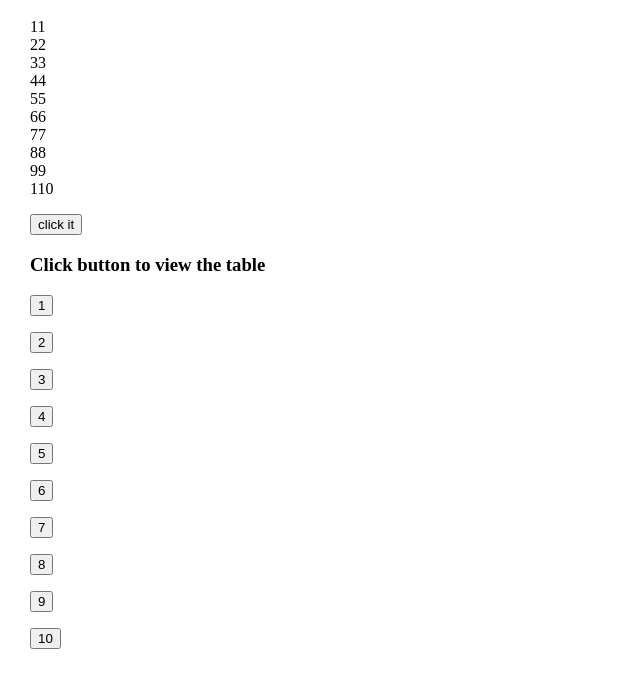
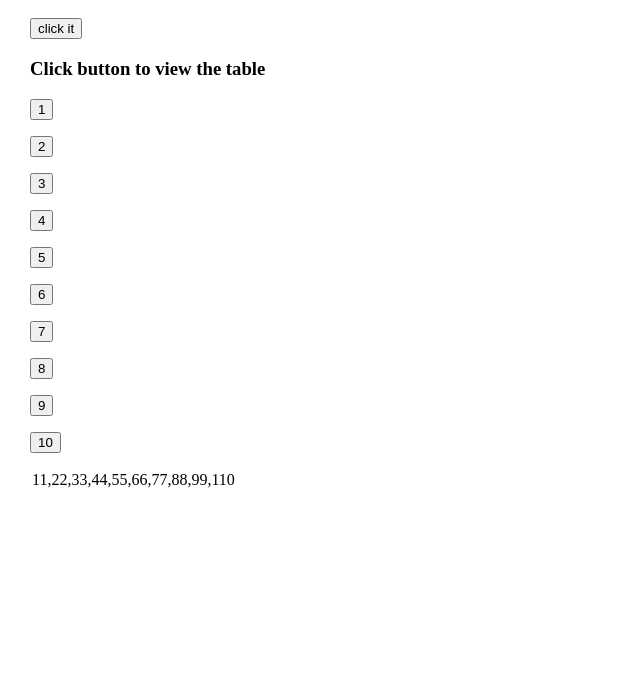
Before and after one commit to sunita-code/hello-html, a plain HTML site: page tables.html in a window 1280 px wide. Both pictures are taken after a click on the button "click it". Shown: the part 70-758 px from the top of the page, without its empty margins (0-640 px from the left). Drawn offline with Linux system fonts and the light colour scheme.

Commit message:
Add tables.html

```diff
--- a/tables.html
+++ b/tables.html
@@ -5,7 +5,7 @@
 <body style="margin:30px 30px;">
 	<h1> Tables </h1>
 	<p id="table"></p>
-<button onclick="printTable()">click it</button>
+	<button onclick="myFunction()">click it</button>
 	<h3> Click button to view the table </h3>
 	<button id = "1" onclick="toggleTable(1, 'table of 1')"> 1 </button> <p id = "table of 1"></p>
 	<button id = "2" onclick="toggleTable(2, 'table of 2')"> 2 </button> <p id = "table of 2"></p>
@@ -39,15 +39,12 @@
 		}
 	}
 
-      function showTable( elem) {
-        document.getElementById(elem).innerHTML = tableOf(i);
-    }
-
-    function printTable() {
-			for( var i=1; i<=10; i++) {
-				var pTable = document.getElementById("table");
-				pTable.innerHTML +=(11*i) + "</br>"
-			}
+	function myFunction() {
+		var tag =document.createElement("table");
+		var text =document.createTextNode(tableOf(11));
+		tag.appendChild(text);
+		document.getElementById("table of 10")
+		.appendChild(tag);
 	}
 
     	//if table is not visible then we have to show it
```
Lines whose indentation alone changed are shown as unchanged.
